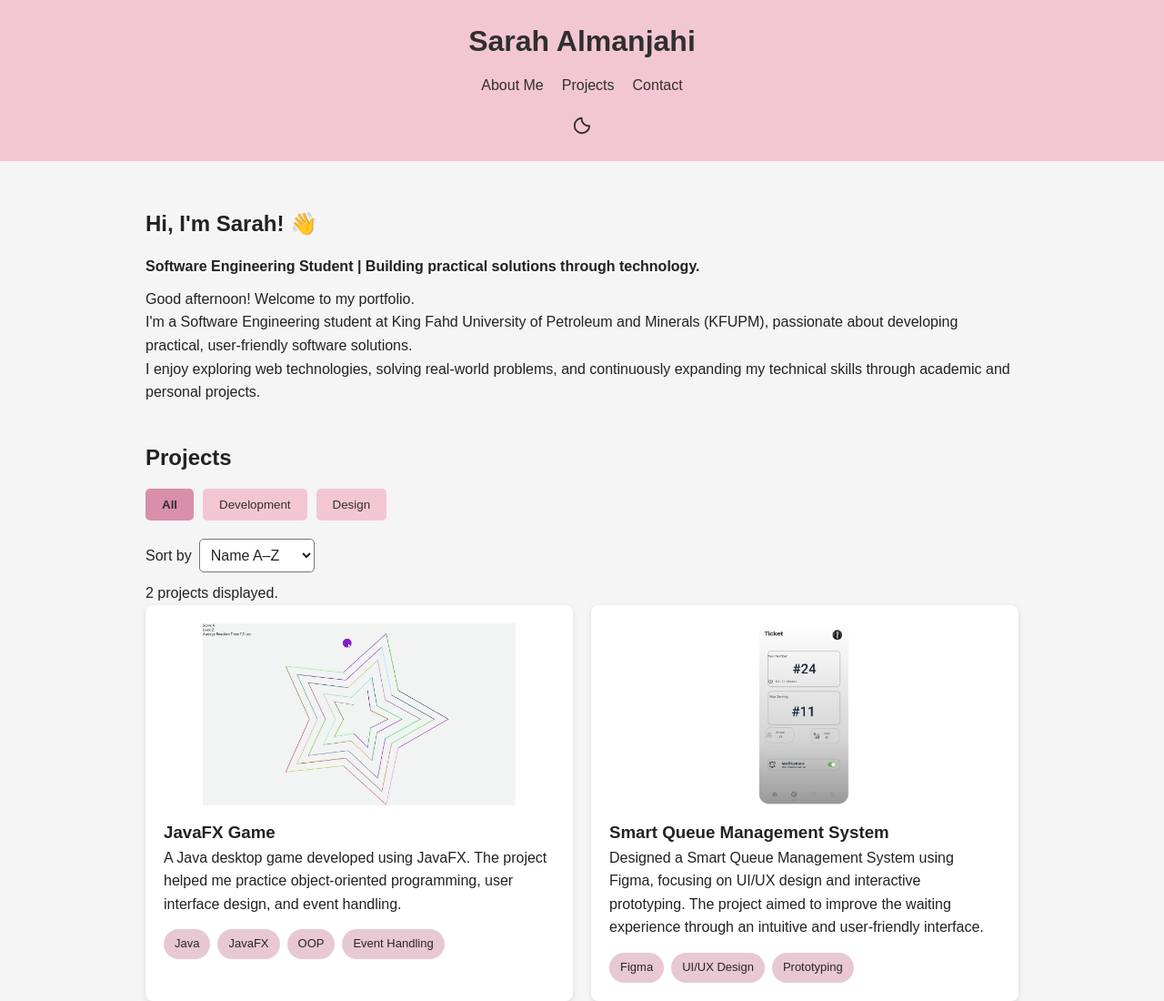
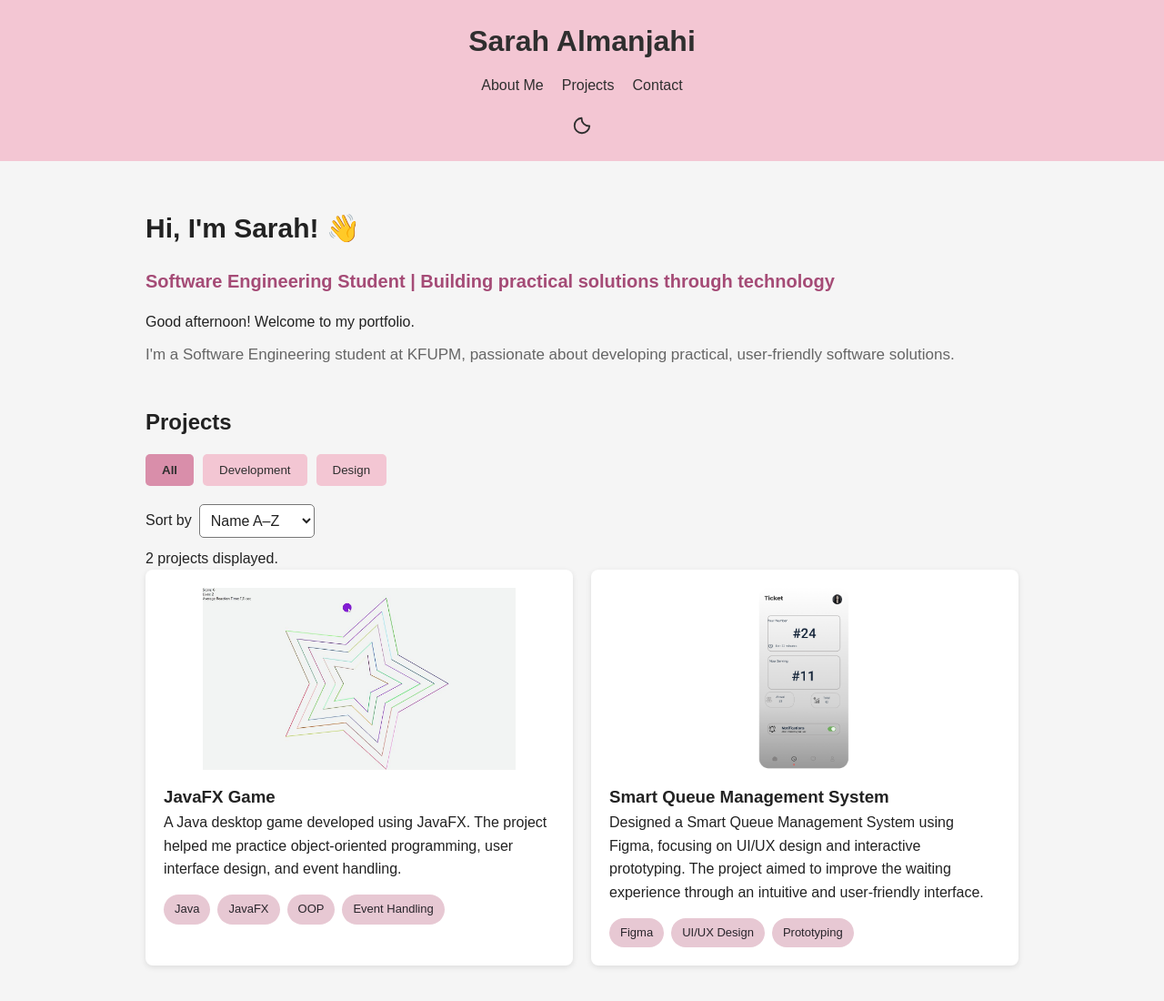
Before and after one commit to Sarahalmanjahi/202371590-SarahAlmanjahi-assignment3, a plain HTML site: page index.html in a window 1280 px wide. Shown: the top 1100 px of the page at 91% size. Drawn offline with Linux system fonts and the light colour scheme; no server answers.

Commit message:
changes on about me section design

```diff
--- a/css/styles.css
+++ b/css/styles.css
@@ -126,9 +126,42 @@ section h2 {
 }
 
 /* About Section */
+#about h2 {
+  font-size: 30px;
+  font-weight: 700;
+  margin-bottom: 18px;
+}
+
 .tagline {
-  font-weight: bold;
+  font-size: 20px;
+  font-weight: 600;
+  color: var(--focus);
+  margin-bottom: 16px;
+}
+
+.about-description {
+  font-size: 17px;
+  color: var(--muted-text);
+  line-height: 1.7;
+}
+
+#greeting {
+  font-size: 16px;
   margin-bottom: 10px;
+}
+
+@media (max-width: 700px) {
+  #about h2 {
+    font-size: 26px;
+  }
+
+  .tagline {
+    font-size: 18px;
+  }
+
+  .about-description {
+    font-size: 16px;
+  }
 }
 
 /* Projects Section */
--- a/index.html
+++ b/index.html
@@ -54,22 +54,16 @@
 
       <p class="tagline">
         Software Engineering Student | Building practical solutions
-        through technology.
+        through technology
       </p>
 
       <p id="greeting"></p>
 
-       <p>
-    I'm a Software Engineering student at King Fahd University
-    of Petroleum and Minerals (KFUPM), passionate about
-    developing practical, user-friendly software solutions.
-  </p>
-
-  <p>
-    I enjoy exploring web technologies, solving real-world
-    problems, and continuously expanding my technical skills
-    through academic and personal projects.
-  </p>
+      <p class="about-description">
+        I'm a Software Engineering student at KFUPM,
+        passionate about developing practical,
+        user-friendly software solutions.
+      </p>
     </section>
 
     <!-- Projects Section -->
```
